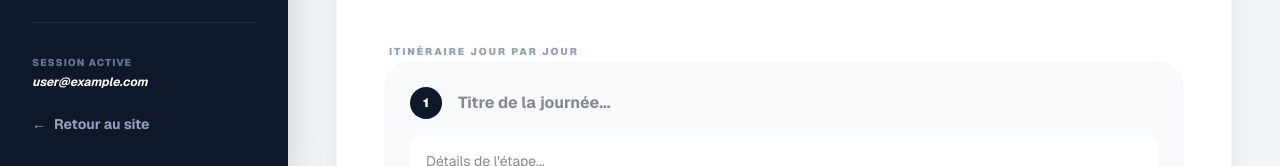
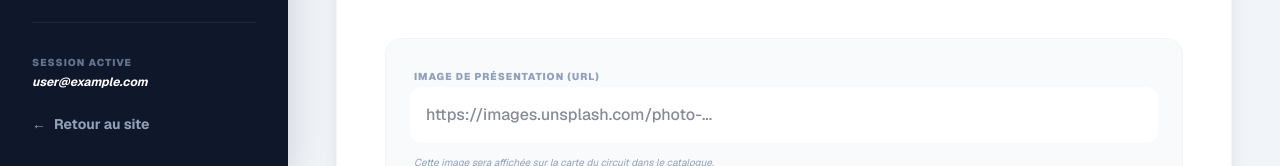
Before and after one commit to Pacorabo2/authentik-travels, a Next.js app: page /admin/circuits/new in a window 1280 px wide. Shown: the part 634-800 px from the top of the page. Built offline with nearby package versions, Linux system fonts and the light colour scheme; no server answers; the database is empty; sample sign-in values are in the browser's storage.

Commit message:
feat: adding implementation img on circuit CRUD

```diff
--- a/app/(admin)/admin/circuits/[id]/page.tsx
+++ b/app/(admin)/admin/circuits/[id]/page.tsx
@@ -118,6 +118,39 @@ export default async function EditCircuitPage({
             className="w-full p-6 bg-slate-50 rounded-[1.5rem] border-none focus:ring-2 focus:ring-amber-500 leading-relaxed text-slate-700"
           />
         </div>
+        {/* BLOC IMAGE DE PRÉSENTATION CORRIGÉ */}
+        <div className="space-y-4 p-6 bg-slate-50 rounded-2xl border border-slate-100 mb-8">
+          <label className="text-[10px] font-black uppercase tracking-widest text-slate-400 ml-1">
+            Image de présentation du catalogue
+          </label>
+
+          {/* APERÇU CONDITIONNEL (Preview) */}
+          {trip.presentationImg ? (
+            <div className="flex gap-4 items-center">
+              <img
+                src={trip.presentationImg}
+                alt={`Aperçu de ${trip.title}`}
+                className="w-40 h-24 object-cover rounded-xl border-2 border-white shadow-md"
+              />
+              <p className="text-xs text-slate-400 italic max-w-[200px]">
+                Image actuellement utilisée. Modifiez l&apos;URL ci-dessous pour
+                la changer.
+              </p>
+            </div>
+          ) : (
+            <div className="w-40 h-24 bg-slate-100 rounded-xl border-2 border-dashed border-slate-200 flex items-center justify-center text-slate-300 text-xs font-bold">
+              Pas d&apos;image
+            </div>
+          )}
+
+          {/* CHAMP DE SAISIE */}
+          <input
+            name="presentationImg"
+            defaultValue={trip.presentationImg || ""}
+            placeholder="https://images.unsplash.com/photo-..."
+            className="w-full p-4 bg-white rounded-xl border-none focus:ring-2 focus:ring-amber-500 font-medium text-sm"
+          />
+        </div>
         {/* PROGRAMME JOURNALIER STRUCTURE JSON*/}
         <ProgramEditor initialProgram={trip.program} />
         <div className="flex justify-end pt-6 space-x-4">
--- a/app/(admin)/admin/circuits/actions.ts
+++ b/app/(admin)/admin/circuits/actions.ts
@@ -10,6 +10,7 @@ export async function createCircuit(formData: FormData) {
   const destinationId = formData.get("destinationId") as string;
   const duration = Number(formData.get("duration"));
   const price = Number(formData.get("price"));
+  const presentationImg = formData.get("presentationImg") as string;
 
   // 1. Extraction dynamique de l'itinéraire (ItineraryBuilder)
   const itineraryCount = Number(formData.get("itineraryCount") || 0);
@@ -42,6 +43,7 @@ export async function createCircuit(formData: FormData) {
       title,
       slug,
       description: formData.get("description") as string,
+      presentationImg: presentationImg || null,
       duration,
       program: program,
       priceBase: price,
@@ -61,6 +63,7 @@ export async function createCircuit(formData: FormData) {
 export async function updateCircuit(id: string, formData: FormData) {
   const title = formData.get("title") as string;
   const description = formData.get("description") as string;
+  const presentationImg = formData.get("presentationImg") as string;
   const duration = Number(formData.get("duration"));
   const price = Number(formData.get("price"));
   const destinationId = formData.get("destinationId") as string;
@@ -88,6 +91,7 @@ export async function updateCircuit(id: string, formData: FormData) {
     data: {
       title,
       description,
+      presentationImg,
       duration,
       destinationId,
       program: program,
--- a/app/(admin)/admin/circuits/new/page.tsx
+++ b/app/(admin)/admin/circuits/new/page.tsx
@@ -99,6 +99,19 @@ export default async function NewCircuitPage() {
             className="w-full p-6 bg-slate-50 rounded-[1.5rem] border-none focus:ring-2 focus:ring-amber-500 leading-relaxed"
           />
         </div>
+        <div className="space-y-3 p-6 bg-slate-50 rounded-2xl border border-slate-100">
+          <label className="text-[10px] font-black uppercase tracking-widest text-slate-400 ml-1">
+            Image de présentation (URL)
+          </label>
+          <input
+            name="presentationImg"
+            placeholder="https://images.unsplash.com/photo-..."
+            className="w-full p-4 bg-white rounded-xl border-none focus:ring-2 focus:ring-amber-500 font-medium"
+          />
+          <p className="text-[10px] text-slate-400 italic ml-1">
+            Cette image sera affichée sur la carte du circuit dans le catalogue.
+          </p>
+        </div>
 
         {/* AJOUT DE L'ITINÉRAIRE DYNAMIQUE */}
         <ItineraryBuilder />
```
